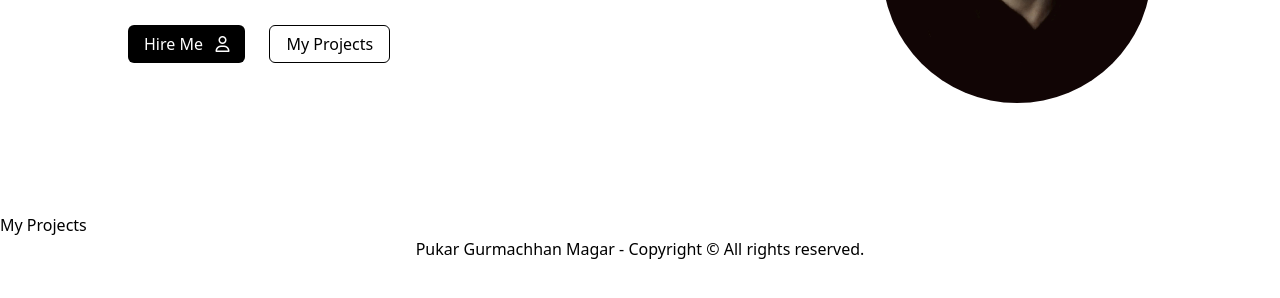
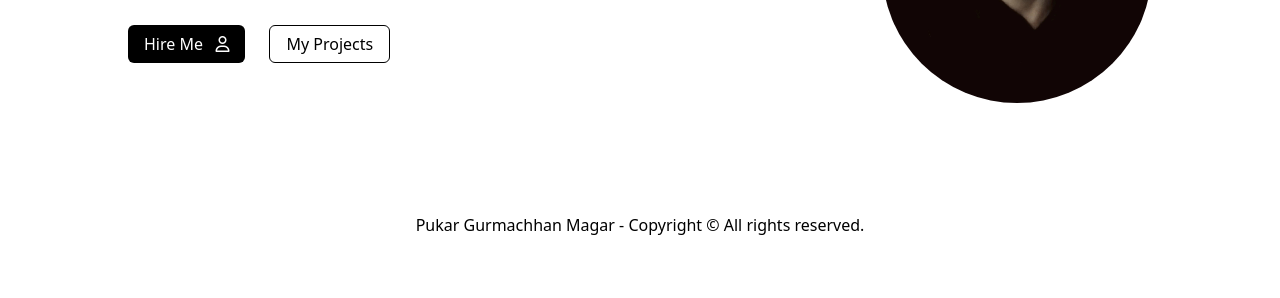
Before and after one commit to GurmachhanPukar1/GurmachhanPukar1.github.io, a website: page index.html in a window 1280 px wide. Shown: the part 484-782 px from the top of the page. Drawn offline with Linux system fonts and the light colour scheme.

Commit message:
first commit

```diff
--- a/index.html
+++ b/index.html
@@ -94,7 +94,7 @@
 
 
     <main>
-        <h1>My Projects</h1>
+        <h1></h1>
 
         <section>
             <div>
```
Also changed, not shown: src/output.css.
